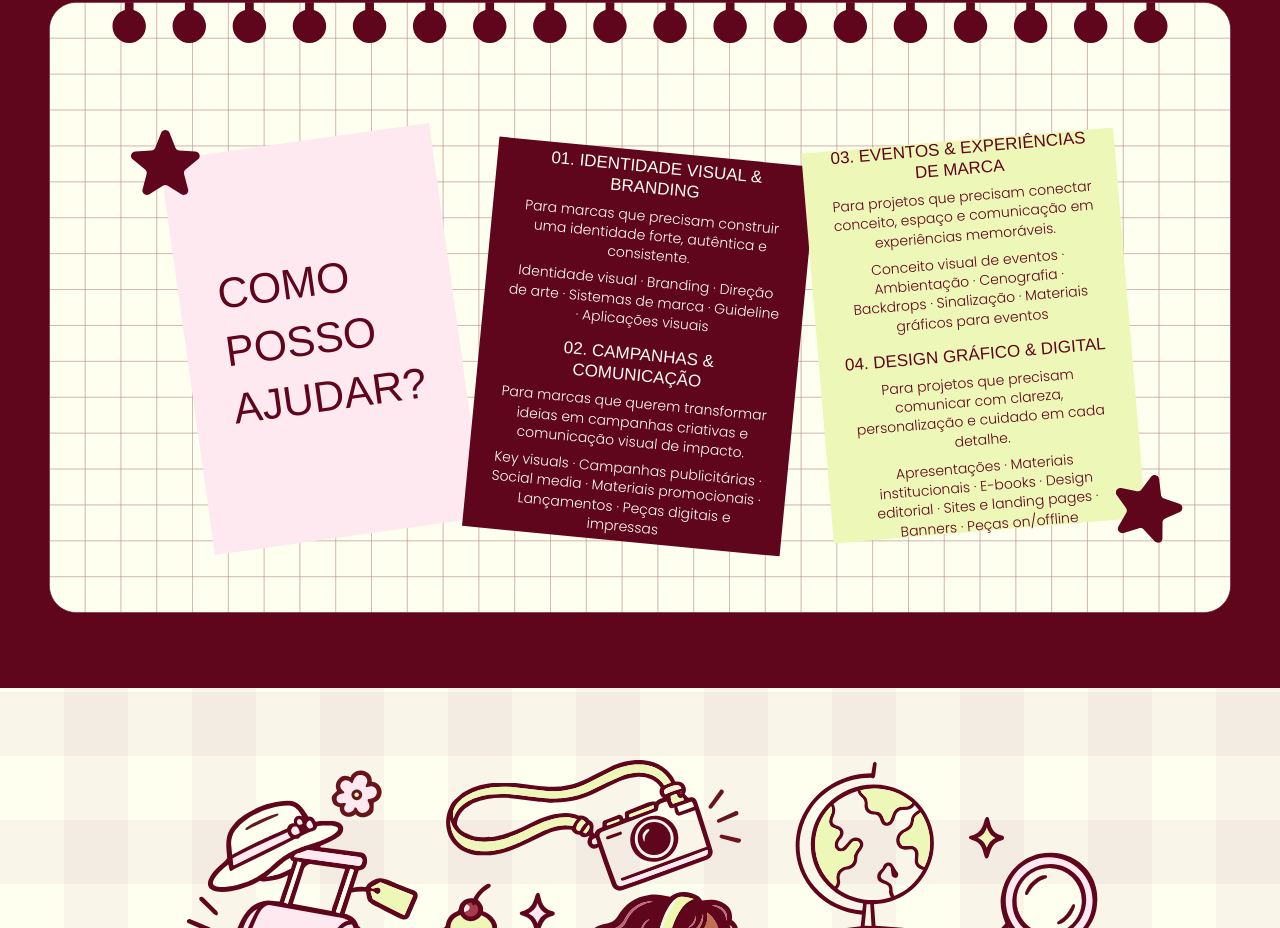
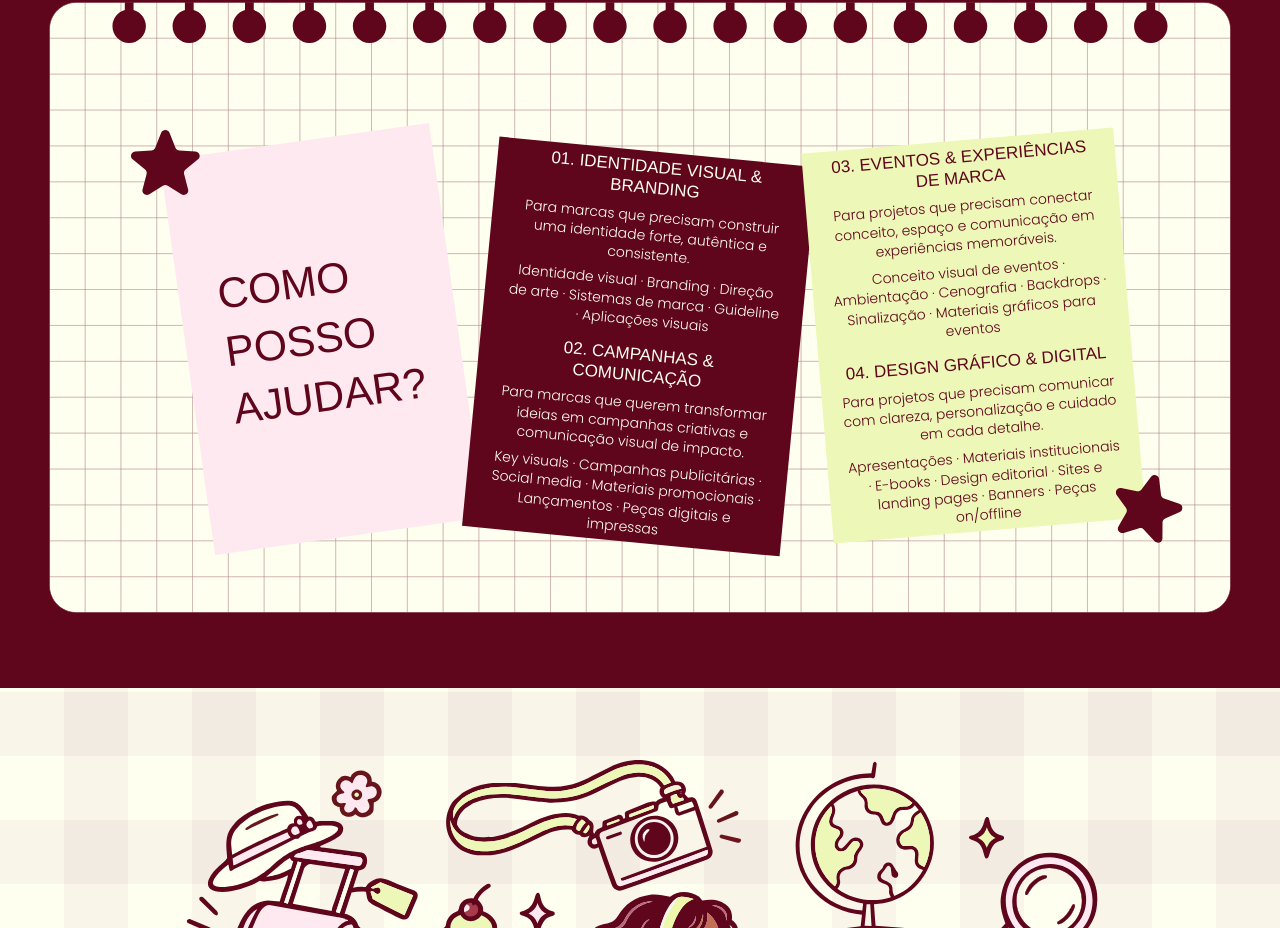
Before and after one commit to edvxndxvi/beatriz-alves-portfolio, a Next.js app: page / in a window 1280 px wide. Shown: the part 2217-3145 px from the top of the page. Built offline with nearby package versions, Linux system fonts and the light colour scheme; a web font is replaced by a local one.

Commit message:
fix(help): fix postit height

```diff
--- a/src/components/home/Help.tsx
+++ b/src/components/home/Help.tsx
@@ -69,7 +69,7 @@ export default function Help() {
         </ul>
 
         {/* Post-it limão: serviços 03 e 04 */}
-        <ul className="postit bg-limao text-vinho flex -rotate-1 flex-col justify-center gap-6 p-6 md:p-7 xl:absolute xl:top-[22.7%] xl:left-[65%] xl:h-[64%] xl:w-[26.5%] xl:rotate-[-4.8deg] xl:gap-[4%] xl:p-[2%]">
+        <ul className="postit bg-limao text-vinho flex -rotate-1 flex-col justify-center gap-6 p-6 md:p-7 xl:absolute xl:top-[22.7%] xl:left-[65%] xl:h-[64%] xl:w-[26.5%] xl:rotate-[-4.8deg] xl:gap-[4%] xl:p-[1.5%]">
           <ServiceItem service={third} />
           <ServiceItem service={fourth} />
         </ul>
```
